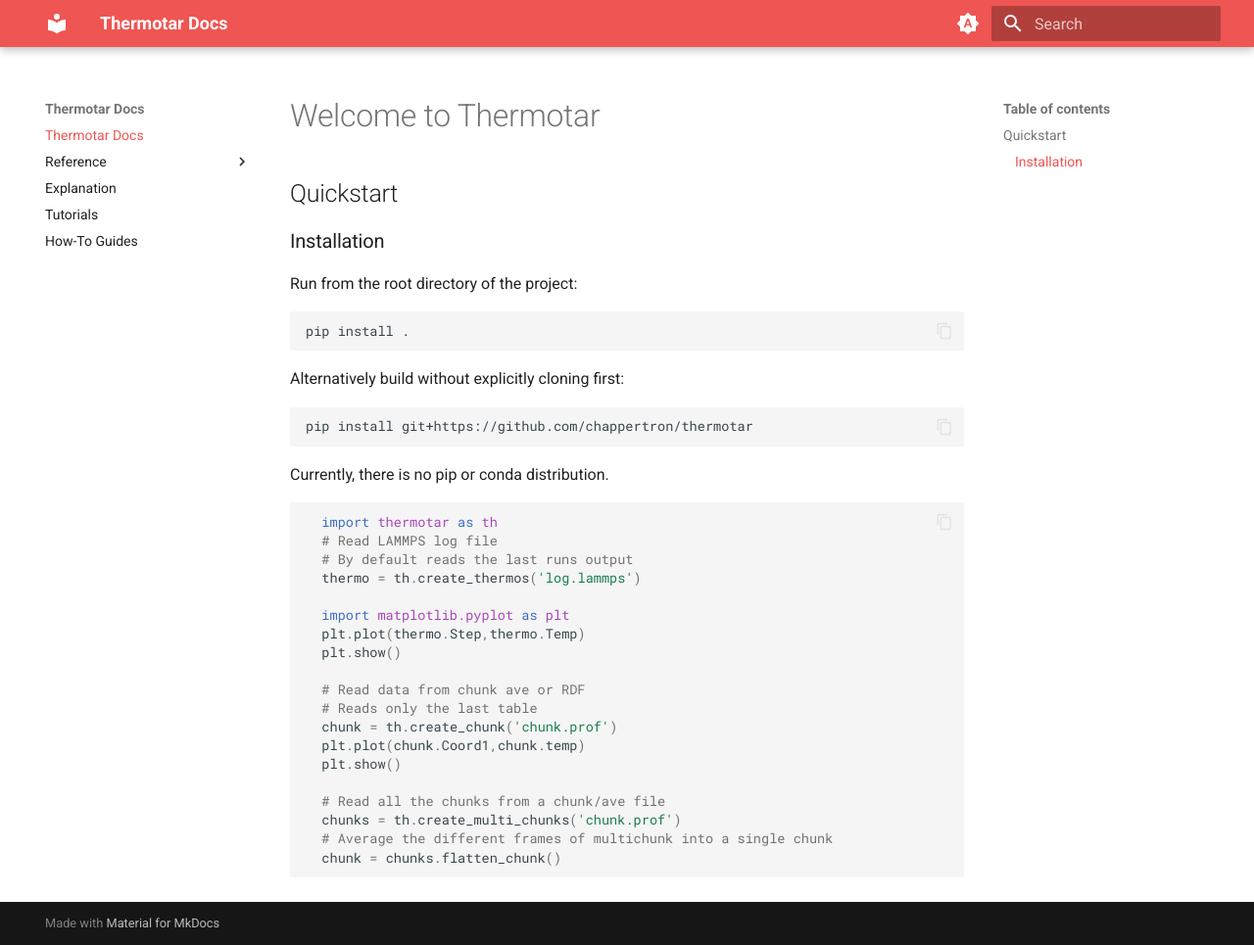
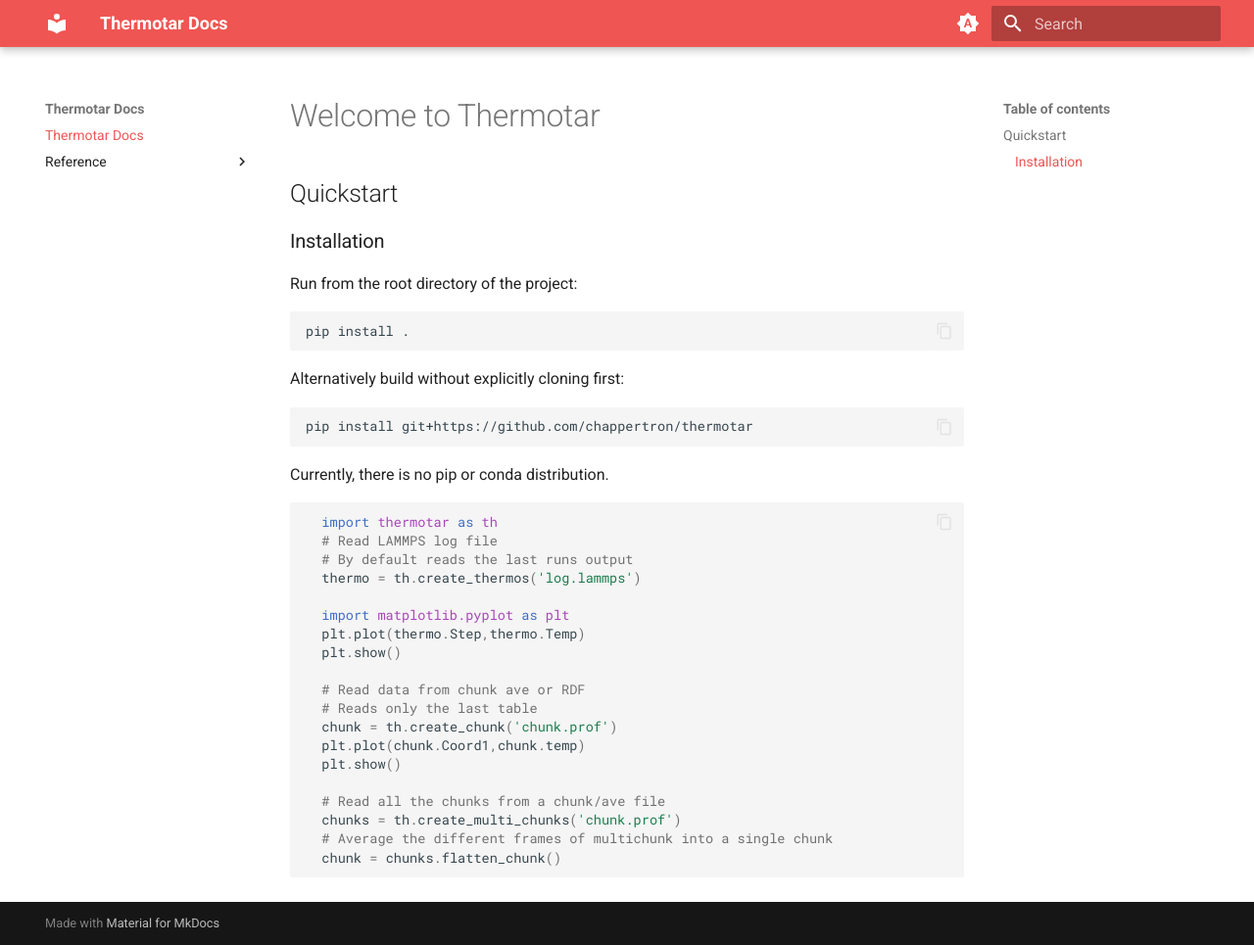
Before and after one commit to chappertron/thermotar, an MkDocs documentation site: the page built from docs/index.md, in a window 1280 px wide and 965 px high. Shown: the whole window at 98% size. Built offline with MkDocs 1.6.1 and Material for MkDocs 9.7.7, drawn with Linux system fonts in a browser that asks for light colours.

Commit message:
chore: removed unused docs pages

```diff
--- a/mkdocs.yml
+++ b/mkdocs.yml
@@ -45,9 +45,6 @@ nav:
     - Chunk: 'reference/chunk.md'
     - Thermo: 'reference/thermo.md'
     - Intersects: 'reference/interface.md'
-  - explanation.md
-  - tutorials.md
-  - How-To Guides: how-to-guides.md
 
 plugins:
 - mkdocstrings:
```
Also changed, not shown: docs/explanation.md (deleted), docs/how-to-guides.md (deleted), docs/tutorials.md (deleted).
